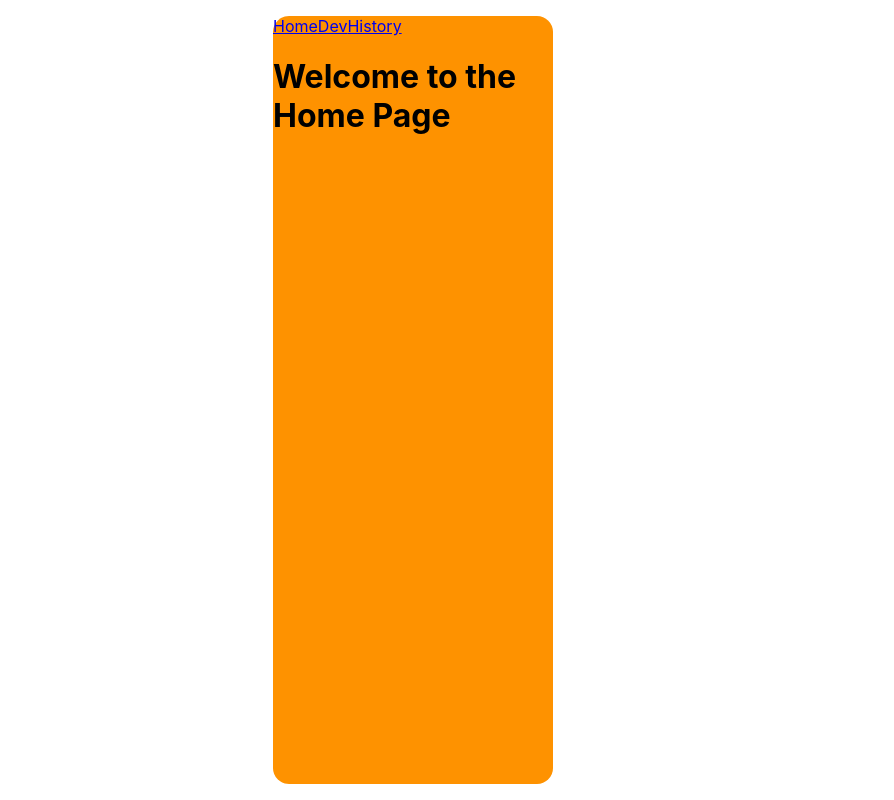
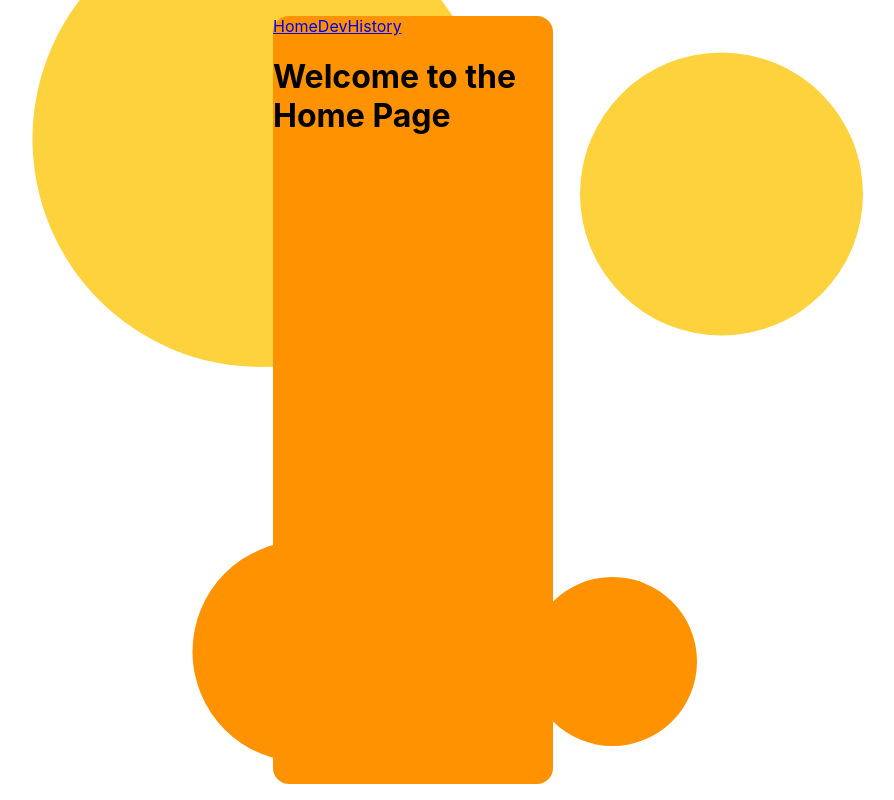
Before and after one commit to isacvale/Calc, a React (Create React App) app: page / in a window 1280 px wide. Shown: the whole page, without its empty margins (227-1121 px from the left). Built offline with nearby package versions, Linux system fonts and the light colour scheme.

Commit message:
feat(background): add a background component

```diff
--- /dev/null
+++ b/src/pages/Calculator/components/Background/index.js
@@ -0,0 +1,32 @@
+import React from 'react'
+import styled from '@emotion/styled'
+import PropTypes from 'prop-types'
+
+const StyledSvg = styled.svg(({theme}) => `
+  position: fixed;
+  z-index: -1;
+  display: block;
+  margin: 0 auto;
+  max-width: 1000px;
+  --primary: ${theme.colors.primary};
+  --secondary: ${theme.colors.secondary};
+`)
+
+const Background = (props) => <StyledSvg {...props}
+      xmlns="http://www.w3.org/2000/svg" viewBox="0 0 200 200">
+    <circle cx="69.5" cy="47.8" r="45.6" style={{fill: "var(--secondary)"}}/>
+    <circle cx="161.7" cy="58.8" r="28.3" style={{fill: "var(--secondary)"}}/>
+    <circle cx="78" cy="150.3" r="22.1" style={{fill: "var(--primary)"}}/>
+    <circle cx="139.9" cy="152.3" r="16.9" style={{fill: "var(--primary)"}}/>
+  </StyledSvg>
+
+Background.propTypes = {
+  theme: PropTypes.shape({
+    colors: {
+      primary: PropTypes.string,
+      secondary: PropTypes.string
+    }
+  })
+}
+
+export default Background
--- a/src/pages/Calculator/components/index.js
+++ b/src/pages/Calculator/components/index.js
@@ -1,2 +1,3 @@
 export { default as Page } from './Page'
 export { default as Frame } from './Frame'
+export { default as Background } from './Background'
--- a/src/pages/Calculator/index.js
+++ b/src/pages/Calculator/index.js
@@ -1,11 +1,12 @@
 import React from 'react'
 
 import { Navigation } from '../../core'
-import { Frame, Page } from './components'
+import { Background, Frame, Page } from './components'
 
 function App() {
   return (
     <Page>
+        <Background />
         <Frame>
             <Navigation />
             <div><h1>Welcome to the Home Page</h1></div>
```
